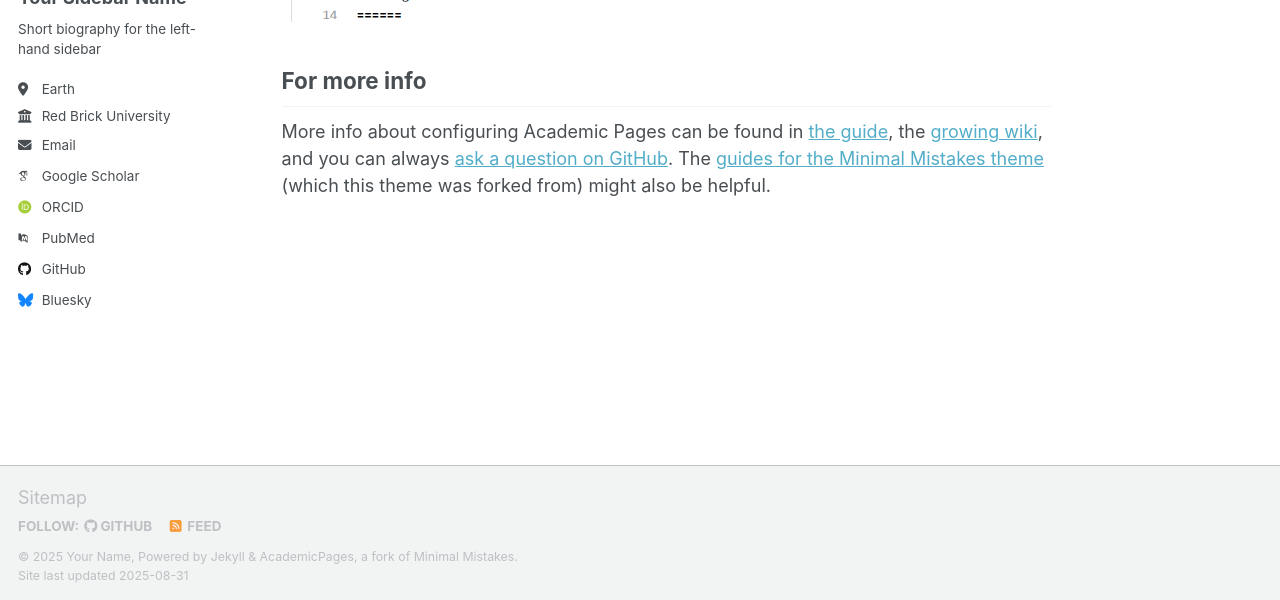
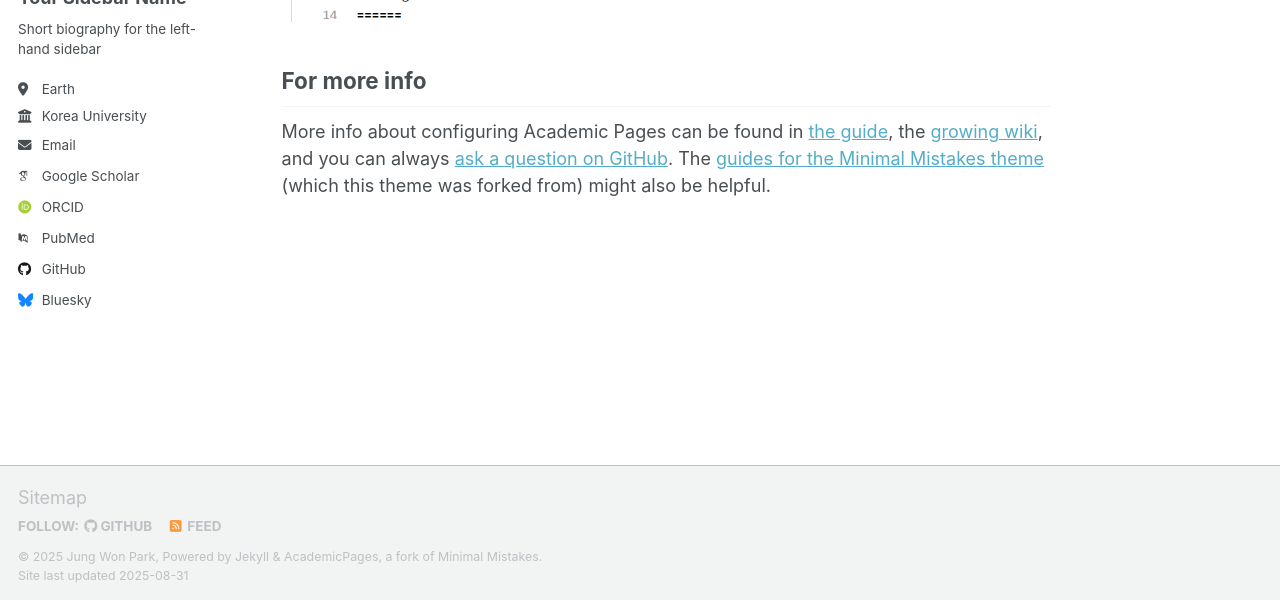
Before and after one commit to jardin00/jardin00.github.io, a Jekyll site: the page built from _pages/about.md, in a window 1280 px wide and 900 px high, scrolled down 2880 px. Shown: the part 297-897 px from the top of the window. Built offline with Jekyll 4.4.1, drawn with Linux system fonts in a browser that asks for light colours; some web fonts are replaced; a script that is not in the unit is left out.

Commit message:
Update _config.yml

```diff
--- a/_config.yml
+++ b/_config.yml
@@ -11,11 +11,11 @@
 site_theme               : "default" # Currently available options are "default", "air"
 title                    : "Your Name / Site Title"
 title_separator          : "-"
-name                     : &name "Your Name"
+name                     : &name "Jung Won Park"
 description              : &description "personal description"
-url                      : https://academicpages.github.io # the base hostname & protocol for your site e.g. "https://[your GitHub username].github.io" or if you already have some other page hosted on Github then use "https://[your GitHub username].github.io/[Your Repo Name]"
+url                      : https://jardin00.github.io # the base hostname & protocol for your site e.g. "https://[your GitHub username].github.io" or if you already have some other page hosted on Github then use "https://[your GitHub username].github.io/[Your Repo Name]"
 baseurl                  : "" # the subpath of your site, e.g. "/blog"
-repository               : "academicpages/academicpages.github.io"
+repository               : "jardin00/jardin00.github.io"
 
 # Site Author - The following control what appear as part of the author content on the side bar.
 #               If a field is blank the icon and link will not appear, otherwise it will be shown.
@@ -27,9 +27,9 @@
   pronouns         : # example: "she/her"
   bio              : "Short biography for the left-hand sidebar"
   location         : "Earth"
-  employer         : "Red Brick University"
+  employer         : "Korea University"
   uri              : # URL
-  email            : "none@example.org"
+  email            : "jardin@korea.ac.kr"
 
   # Academic websites
   academia         : # URL
```
